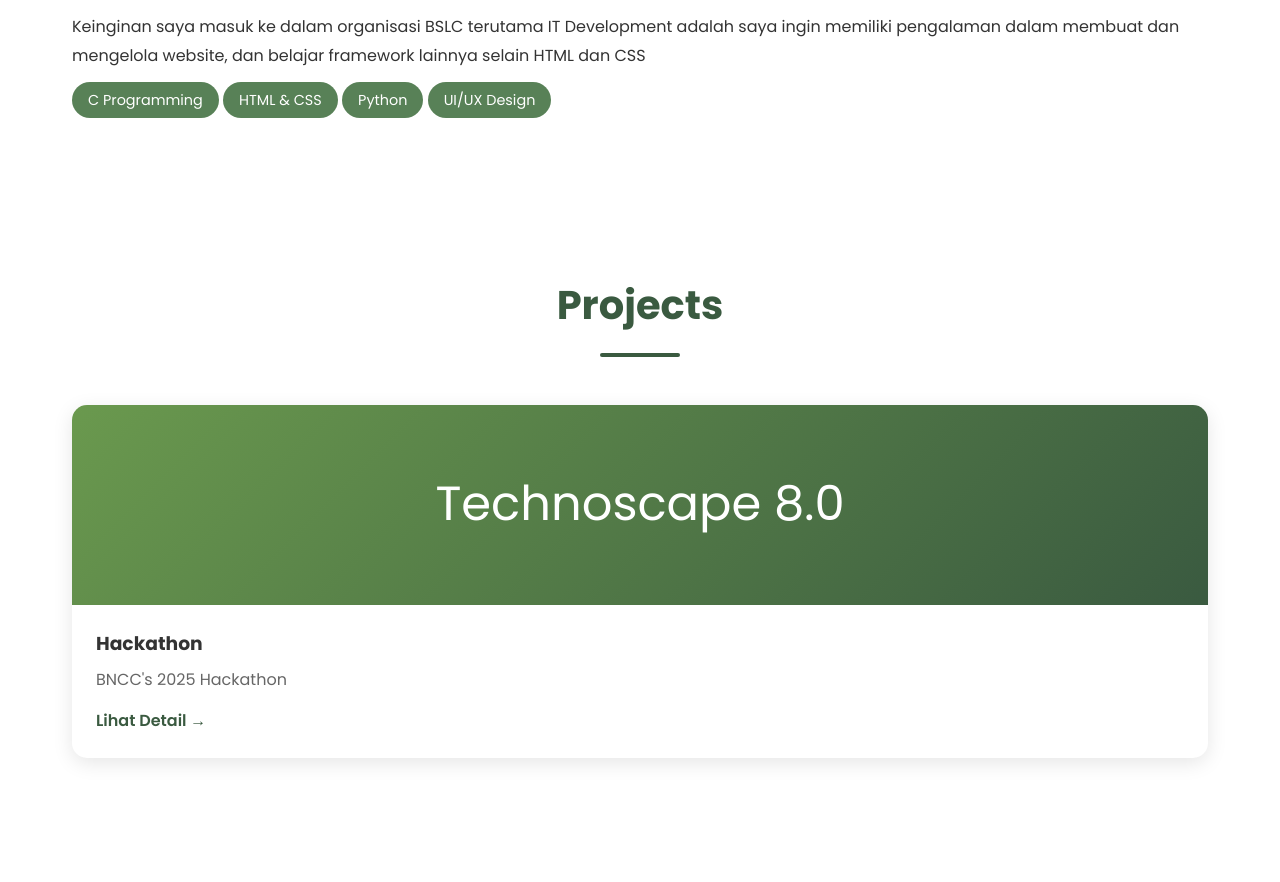
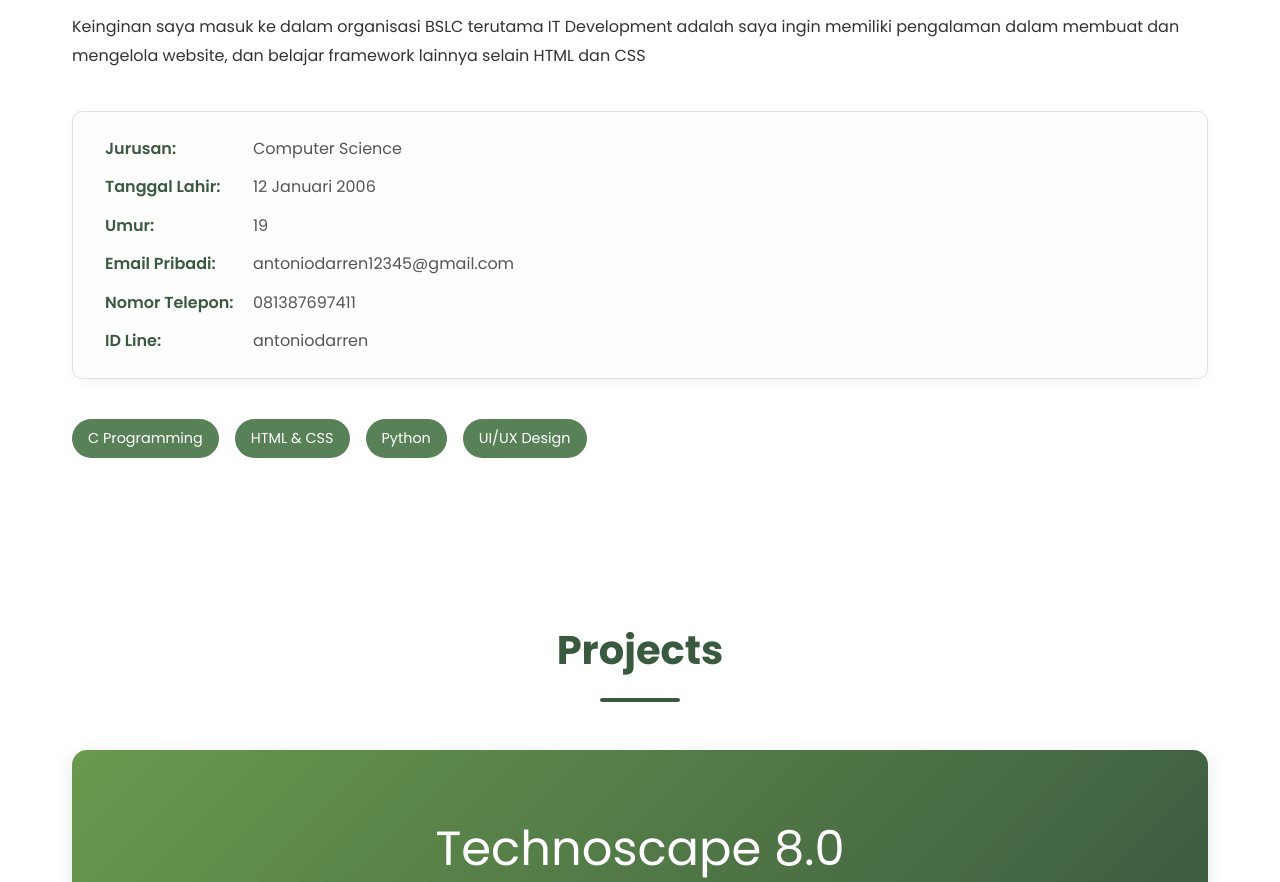
Before and after one commit to AntonioDarren/AntonioDarrenNoviantoSaputra_2802554634, a plain HTML site: page bslc.html in a window 1280 px wide. Shown: the part 1163-2045 px from the top of the page. Drawn offline with Linux system fonts and the light colour scheme.

Commit message:
Finished

```diff
--- a/bslc.css
+++ b/bslc.css
@@ -150,19 +150,56 @@ h2::after {
     line-height: 1.8;
 }
 
-.skills {
-    display: flex;
-    flex-wrap: wrap;
-    gap: 1rem;
-    margin-top: 2rem;
-}
-
 .skill-tag {
     background: #588157;
     color: white;
     padding: 0.5rem 1rem;
     border-radius: 20px;
     font-size: 0.9rem;
+}
+
+.personal-details {
+    margin: 2.5rem 0;
+    background: #fdfdfd;
+    padding: 1.5rem 2rem;
+    border-radius: 10px;
+    border: 1px solid #e0e0e0;
+    box-shadow: 0 4px 12px rgba(0,0,0,0.03);
+}
+
+.personal-details ul {
+    list-style: none;
+    padding: 0;
+    margin: 0;
+}
+
+.personal-details li {
+    font-size: 1rem;
+    color: #333;
+    margin-bottom: 0.8rem;
+    display: flex;
+    flex-wrap: wrap;
+}
+
+.personal-details li:last-child {
+    margin-bottom: 0;
+}
+
+.personal-details strong {
+    color: #3A5A40;
+    font-weight: 600;
+    margin-right: 0.5rem;
+    min-width: 140px;
+}
+
+.personal-details span {
+    color: #555;
+}
+
+.skills {
+    display: flex;
+    flex-wrap: wrap;
+    gap: 1rem;
 }
 
 .projects-grid {
--- a/bslc.html
+++ b/bslc.html
@@ -37,10 +37,22 @@
             <h3>Seorang Mahasiswa BINUS University</h3>
             <p>Saya adalah binusian 28 dari jurusan Computer Science yang berkeinginan untuk mencoba hal baru, terutama kegiatan-kegiatan organisasi. Tidak hanya itu saya juga mencoba untuk memperbanyak relasi pertemanan. Saya antusias dengan dunia IT dan ingin belajar lebih banyak lagi yang tentunya akan sangat berguna bagi masa depan karir saya</p>
             <p>Keinginan saya masuk ke dalam organisasi BSLC terutama IT Development adalah saya ingin memiliki pengalaman dalam membuat dan mengelola website, dan belajar framework lainnya selain HTML dan CSS</p>
-                <span class="skill-tag">C Programming</span>
+
+            <div class="personal-details">
+                <ul>
+                    <li><strong>Jurusan:</strong> <span>Computer Science</span></li>
+                    <li><strong>Tanggal Lahir:</strong> <span>12 Januari 2006</span></li>
+                    <li><strong>Umur:</strong> <span>19</span></li>
+                    <li><strong>Email Pribadi:</strong> <span>antoniodarren12345@gmail.com</span></li>
+                    <li><strong>Nomor Telepon:</strong> <span>081387697411</span></li>
+                    <li><strong>ID Line:</strong> <span>antoniodarren</span></li>
+                </ul>
+            </div>
+            <div class="skills"> <span class="skill-tag">C Programming</span>
                 <span class="skill-tag">HTML & CSS</span>
                 <span class="skill-tag">Python</span>
                 <span class="skill-tag">UI/UX Design</span>
+            </div>
         </div>
     </div>
 </section>
```
Lines whose indentation alone changed are shown as unchanged.
